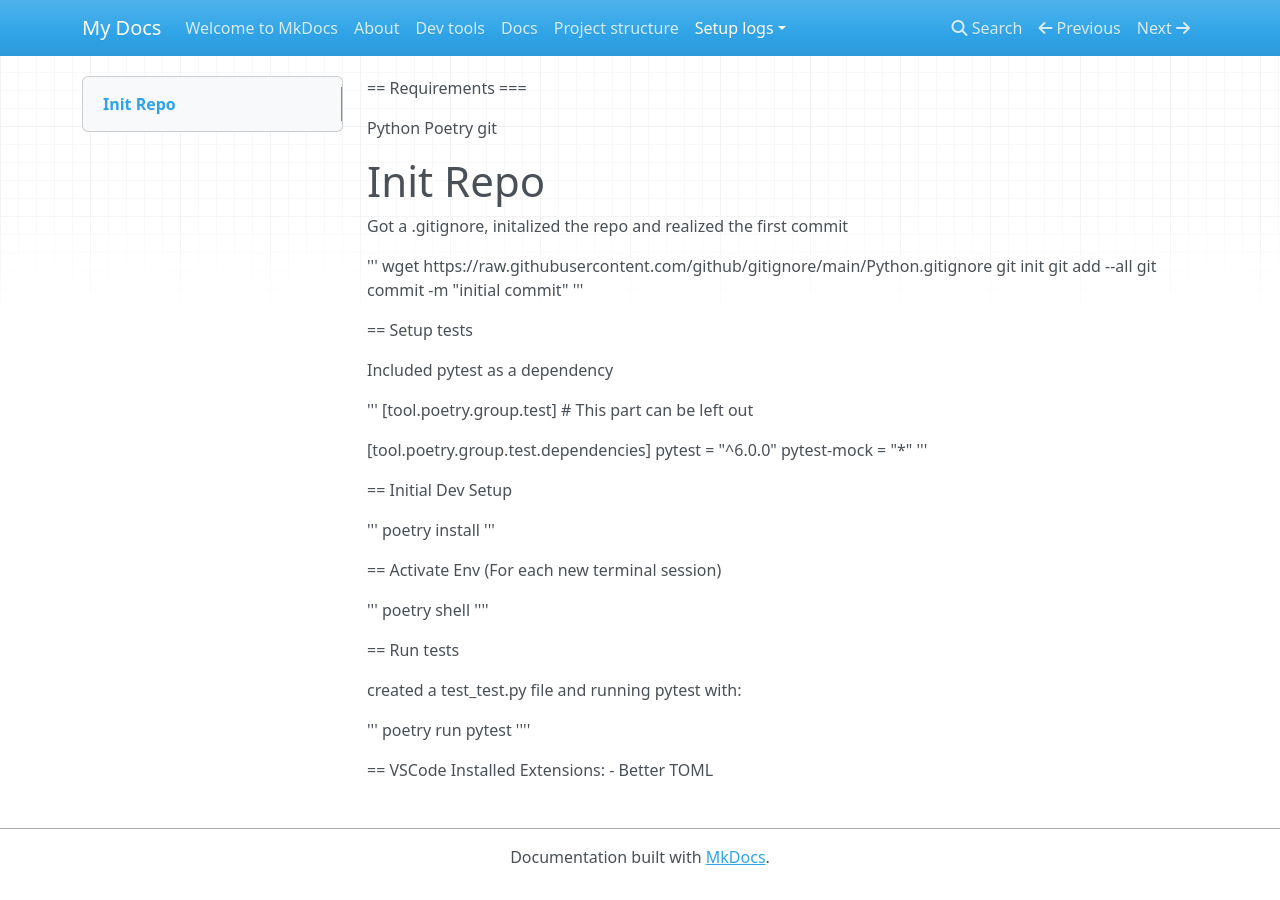
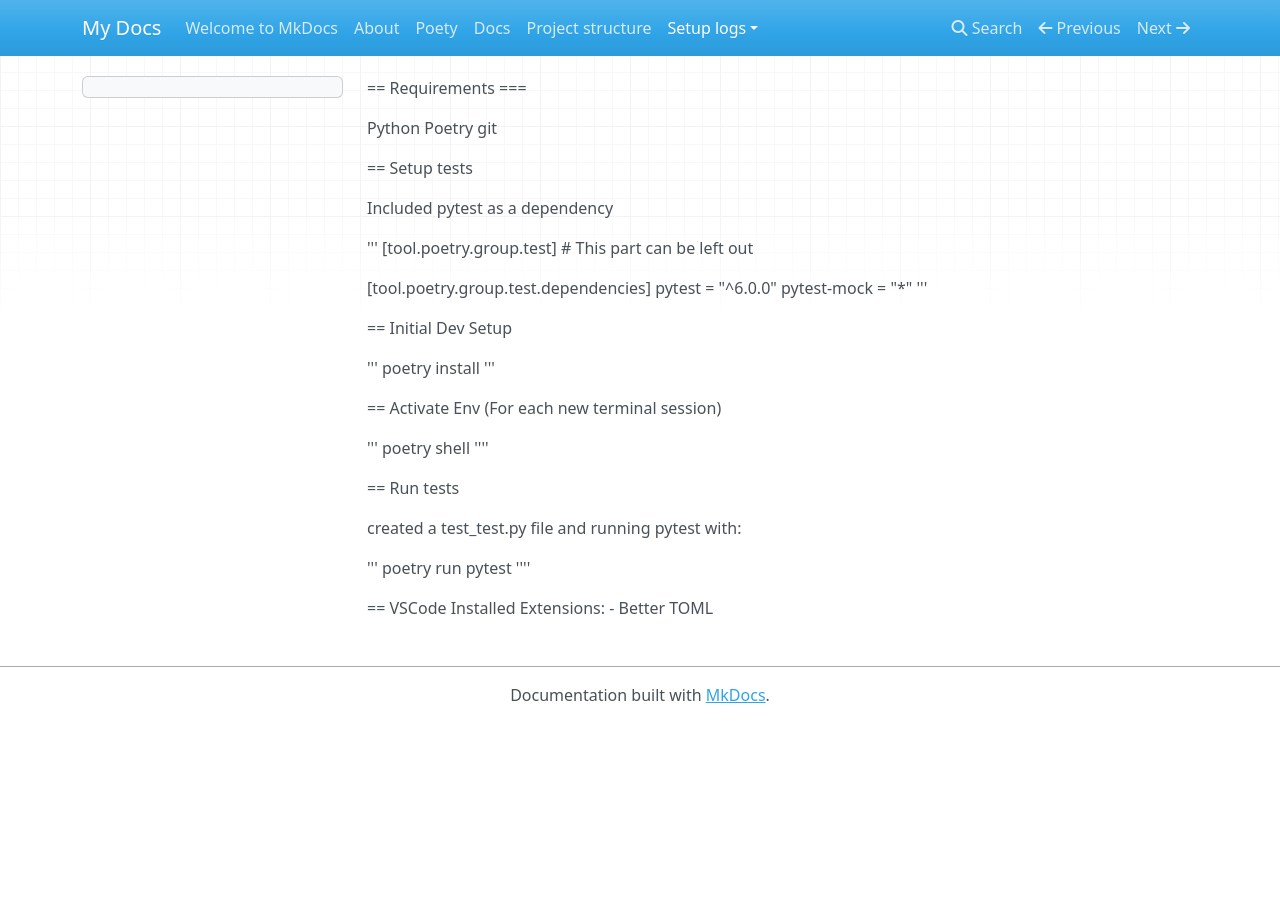
Before and after one commit to gabrielsr/rottenpotatoes, an MkDocs documentation site: the page built from docs/setup_logs/step0_development_env.md, in a window 1280 px wide. Built offline with MkDocs 1.6.1, drawn with Linux system fonts in a browser that asks for light colours; nearby versions of some CDN libraries.

```diff
--- a/docs/setup_logs/step0_development_env.md
+++ b/docs/setup_logs/step0_development_env.md
@@ -8,16 +8,7 @@
 git
 
 
-# Init Repo
 
-Got a .gitignore, initalized the repo and realized the first commit
-
-'''
-wget https://raw.githubusercontent.com/github/gitignore/main/Python.gitignore
-git init
-git add --all
-git commit -m "initial commit"
-'''
 
 == Setup tests
 
```
Also changed, not shown: docs/dev_tools.md (+0 -5 lines), docs/setup_logs/step3_init_repo.md (+1 -0 lines), docs/setup_logs/step4_setup_an_initial_application.md (added, +11 -0 lines), docs/setup_logs/step5_check_vscode.md (added, +17 -0 lines), pyproject.toml (+12 -0 lines), docs/setup_logs/step1_initial_project_setup.md (line endings or trailing spaces), docs/setup_logs/step3_setup_an_initial_application.md (deleted), rottenpotatoes/__init__.py (deleted), 6 other files.
